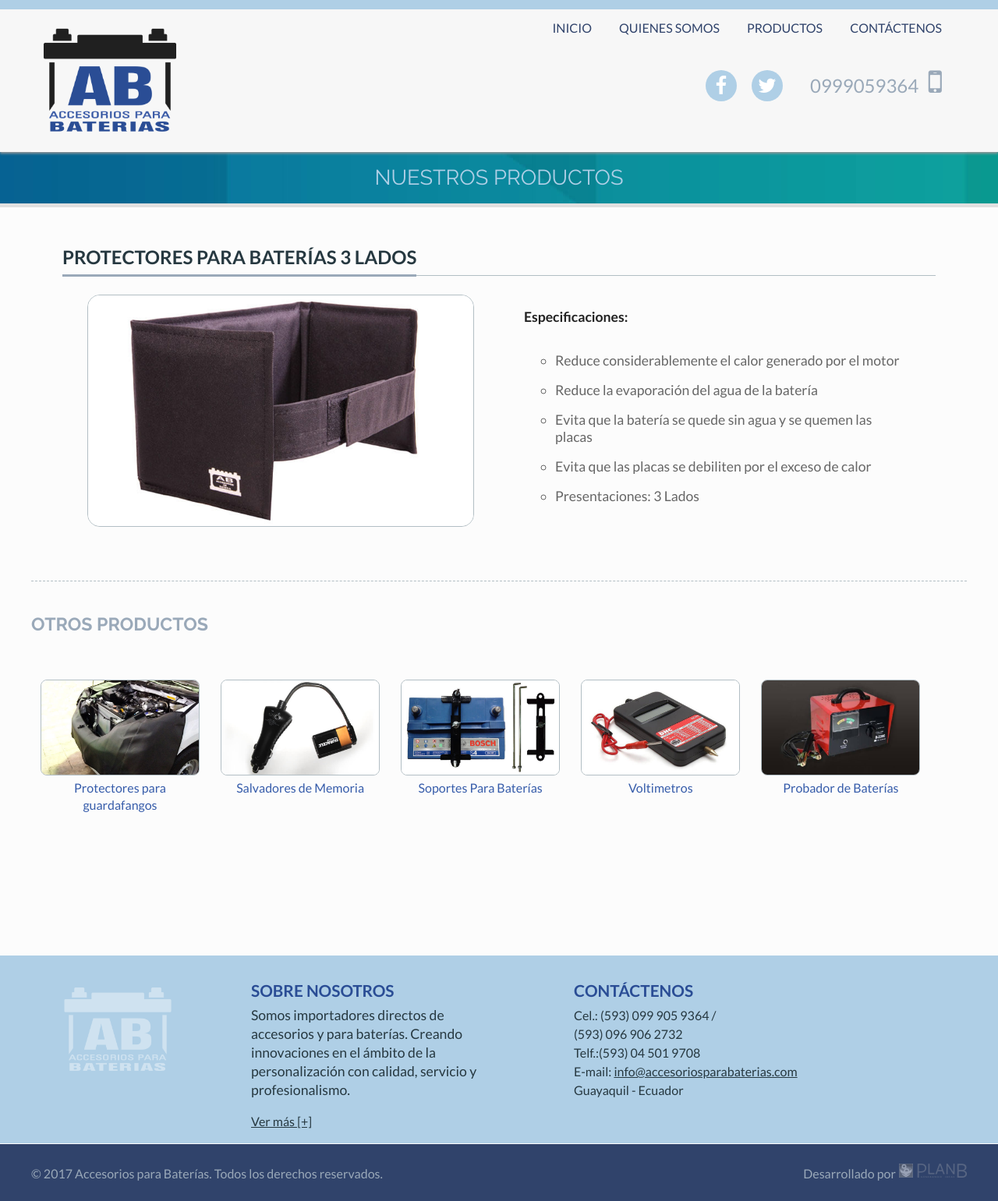
After one commit to planbec/baterias, a PHP site: page /productos-protectores-baterias-3lados.php in a window 1280 px wide. The commit adds this page. Shown: the whole page at 78% size. Run offline with PHP 8.4, Linux system fonts and the light colour scheme; some libraries are stand-ins or nearby versions.

Commit message:
Agregar productos

```diff
--- /dev/null
+++ b/productos-protectores-baterias-3lados.php
@@ -0,0 +1,88 @@
+<?php include ("code-head.php"); ?>
+
+<body>
+<?php include("header.php"); ?>
+
+	<main id="content-area">
+
+		<article class="single-page portafolio-detalle">
+
+				<header class="page-header">
+					<h2 class="text-center">Nuestros productos</h2>
+				</header>
+
+			<div class="container page-content">
+
+
+
+				<h1><span>Protectores para baterías 3 lados</span></h1>
+
+				<div class="portafolio-ampliado">
+					<img src="img/prod_protectores_baterias.jpg" alt="Protectores para baterías 3 lados" class="imagen-destacada">
+				</div>
+
+				<div class="portafolio-ampliado">
+				<p><strong>Especificaciones:</strong></p>
+				<ul>
+					<li>Reduce considerablemente el calor generado por el motor</li>
+					<li>Reduce la evaporación del agua de la batería</li>
+					<li>Evita que la batería se quede sin agua y se quemen las placas</li>
+					<li>Evita que las placas se debiliten por el exceso de calor</li>
+					<li>Presentaciones: 3 Lados</li>
+				</ul>
+				</div>
+
+			</div><!-- /.cols -->
+
+			<section id="productos-home" class="container brdr-top">
+			<h2>Otros productos</h2>
+			<div class="cols cf">
+
+				<article>
+					<div class="producto">
+						<a href="productos-protectores-guardafangos.php"><img src="img/prod_protectores_guardafangos.jpg"></a>
+						<a href="productos-protectores-guardafangos.php">Protectores para guardafangos</a>
+					</div><!-- /.icono -->
+
+
+					<div class="producto">
+						<a href="productos-salvadores-memoria.php"><img src="img/prod_salvadores_memoria.jpg"></a>
+						<a href="productos-salvadores-memoria.php">Salvadores de Memoria</a>
+					</div><!-- /.icono -->
+
+
+					<div class="producto">
+						<a href="productos-soportes-baterias.php"><img src="img/prod_soportes_baterias.jpg"></a>
+						<a href="productos-soportes-baterias.php">Soportes Para Baterías</a>
+					</div><!-- /.icono -->
+
+
+					<div class="producto">
+						<a href="productos-voltimetros.php"><img src="img/prod_voltimetros.jpg"></a>
+						<a href="productos-voltimetros.php">Voltimetros</a>
+					</div><!-- /.icono -->
+
+
+					<div class="producto">
+						<a href="productos-probador-baterias.php"><img src="img/prod_probador_baterias.jpg"></a>
+						<a href="productos-probador-baterias.php">Probador de Baterías</a>
+					</div><!-- /.icono -->
+
+				</article>
+
+
+		</section><!-- /#Productoss-home -->
+
+
+			</div><!-- /.content -->
+
+		</article><!-- /#single-page -->
+	</main><!-- /#content-area -->
+
+	<!-- Livemotive -->
+
+
+<?php include("footer.php"); ?>
+
+</body>
+</html>
--- a/productos-protectores-baterias.php
+++ b/productos-protectores-baterias-4lados.php
@@ -15,10 +15,10 @@
 
 
 
-				<h1><span>Protectores para baterías</span></h1>
+				<h1><span>Protectores para baterías 4 lados</span></h1>
 
 				<div class="portafolio-ampliado">
-					<img src="img/prod_protectores_baterias.jpg" alt="Protectores para baterías" class="imagen-destacada">
+					<img src="img/prod_protectores_baterias_4lados.jpg" alt="Protectores para baterías 4 lados" class="imagen-destacada">
 				</div>
 
 				<div class="portafolio-ampliado">
@@ -28,7 +28,7 @@
 					<li>Reduce la evaporación del agua de la batería</li>
 					<li>Evita que la batería se quede sin agua y se quemen las placas</li>
 					<li>Evita que las placas se debiliten por el exceso de calor</li>
-					<li>Presentaciones: 3 y 4 Lados</li>
+					<li>Presentaciones: 4 Lados</li>
 				</ul>
 				</div>
 
--- a/quienessomos.php
+++ b/quienessomos.php
@@ -47,13 +47,13 @@
 				<div class="col-center">
 				<i class="fa fa-line-chart" aria-hidden="true"></i>
 					<h2>Misi&oacute;n</h2>
-					<p class="text-center">Lorem ipsum dolor sit amet, consectetur adipiscing elit. Sed erat eros, tempus sed turpis quis, varius tincidunt metus. Quisque at aliquam orci. Donec faucibus felis dolor, ac pellentesque ante venenatis sed. Sed vel nisi faucibus, mattis purus sed.</p>
+					<p class="text-center">Somos una empresa que ofrece  un alto valor agregado a nuestra cartera de productos, mediante la identificaci&oacute;n y negociaci&oacute;n con los mejores fabricantes de piezas, partes, herramientas y accesorios de bater&iacute;as, siempre con el fin de cumplir con nuestra responsabilidad social, de lograr que los consumidores ecuatorianos obtengan el mayor beneficio por su inversi&oacute;n, mediante una operaci&oacute;n eficiente que asegura el precio m&aacute;s conveniente, sin afectar la calidad de nuestra oferta.</p>
 				</div>
 
 				<div class="col-center">
 				<i class="fa fa-eye" aria-hidden="true"></i>
 					<h2>Visi&oacute;n</h2>
-					<p class="text-center">Vivamus vitae tempus orci. Pellentesque sed sollicitudin metus. Aenean consequat erat vel felis ultricies, vitae efficitur augue placerat. Morbi tortor turpis, interdum eget libero eu, sollicitudin posuere nulla. Vivamus sagittis in mi ut sagittis.</p>
+					<p class="text-center">Somos una empresa que se proyecta como l&iacute;der proveedor de piezas, partes, herramientas y accesorios de todo tipo de bater&iacute;as en el Ecuador, con una estructura estrat&eacute;gicamente verticalizada en la manufactura local de una importante parte de nuestra oferta, con presencia en pa&iacute;ses de la regi&oacute;n. A trav&eacute;s de una unidad de investigaci&oacute;n &amp; desarrollo, podremos sellar nuestra ventaja competitiva, mediante la oferta de productos de alto valor agregado  y tecnolog&iacute;a, que ofrece soluciones adecuadas a las necesidades de los clientes locales.</p>
 				</div>
 			</aside>
 
```
Also changed, not shown: home-productos.php (+4 -4 lines), productos-anillos-antisulfatantes.php (added, +84 -0 lines), productos.php (+23 -3 lines), img/prod_anillos_antisulfatantes.jpg (added), img/prod_protectores_baterias_4lados.jpg (added).
